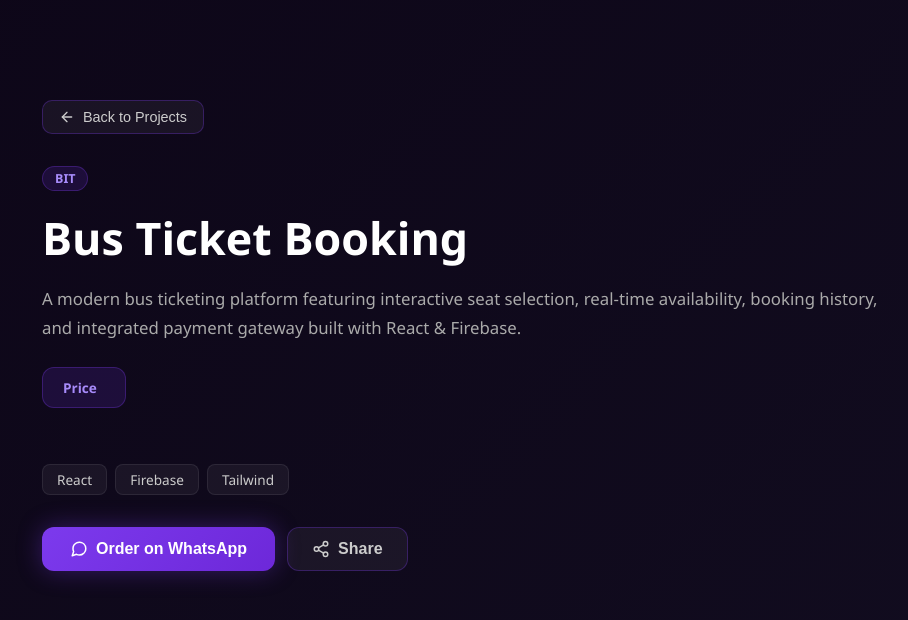
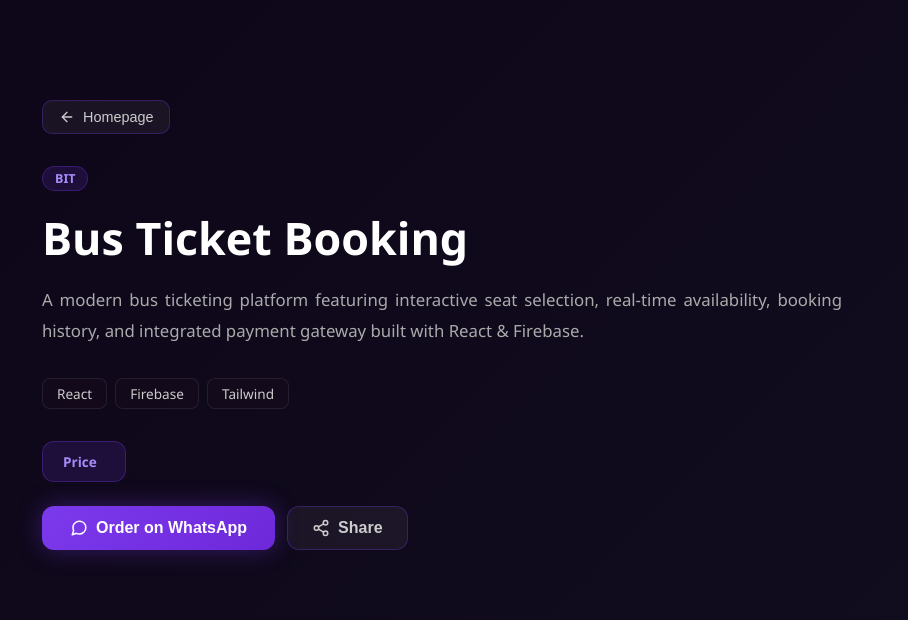
Before and after one commit to rijan0717/projectpassout-next, a Next.js app: page /projects/bus-ticket-booking in a window 1280 px wide. Shown: the top 620 px of the page, without its empty margins (172-1080 px from the left). Built offline with nearby package versions, Linux system fonts and the light colour scheme.

Commit message:
project detail page format adjusted

```diff
--- a/src/app/projects/[id]/page.js
+++ b/src/app/projects/[id]/page.js
@@ -38,7 +38,7 @@ export default function ProjectDetail() {
         onClick={() => router.push("/")}
         style={{ display: "flex", alignItems: "center", gap: "8px", background: "rgba(255,255,255,0.05)", border: "1px solid rgba(124,58,237,0.3)", color: "#ccc", padding: "8px 16px", borderRadius: "10px", cursor: "pointer", marginBottom: "32px", fontSize: "0.9rem" }}
       >
-        <FiArrowLeft size={16} /> Back to Projects
+        <FiArrowLeft size={16} /> Homepage
       </motion.button>
 
       {/* HEADER */}
@@ -52,8 +52,30 @@ export default function ProjectDetail() {
         </div>
 
         <h1 style={{ fontSize: "clamp(1.8rem, 4vw, 2.8rem)", fontWeight: 900, marginBottom: "16px" }}>{project.title}</h1>
-        <p style={{ color: "#aaa", fontSize: "1.05rem", lineHeight: 1.75, marginBottom: "24px" }}>{project.longDescription}</p>
+<p style={{
+  color: "#aaa",
+  fontSize: "1.05rem",
+  lineHeight: 1.85,
+  marginBottom: "32px",
+  maxWidth: "800px",
+  textAlign: "justify",
+  whiteSpace: "pre-line",
+}}>
+  {project.longDescription}
+</p>
 
+
+
+
+
+        {/* TAGS */}
+        <div style={{ display: "flex", gap: "8px", flexWrap: "wrap", marginBottom: "32px" }}>
+          {project.tags.map((tag) => (
+            <span key={tag} style={{ background: "rgba(93, 44, 44, 0.05)", color: "#ccc", fontSize: "0.85rem", padding: "5px 14px", borderRadius: "8px", border: "1px solid rgba(255,255,255,0.08)" }}>
+              {tag}
+            </span>
+          ))}
+        </div>
         {/* PRICE */}
           <div style={{
            display: "inline-flex",
@@ -70,18 +92,6 @@ export default function ProjectDetail() {
         {Array.isArray(project.price) ? project.price[0] : project.price}
          </span>
        </div>
-
-{/* TAGS */}
-<div style={{ display: "flex", gap: "8px", flexWrap: "wrap", marginBottom: "32px" }}></div>
-
-        {/* TAGS */}
-        <div style={{ display: "flex", gap: "8px", flexWrap: "wrap", marginBottom: "32px" }}>
-          {project.tags.map((tag) => (
-            <span key={tag} style={{ background: "rgba(255,255,255,0.05)", color: "#ccc", fontSize: "0.85rem", padding: "5px 14px", borderRadius: "8px", border: "1px solid rgba(255,255,255,0.08)" }}>
-              {tag}
-            </span>
-          ))}
-        </div>
 
         {/* ACTION BUTTONS */}
         <div style={{ display: "flex", gap: "12px", flexWrap: "wrap", marginBottom: "48px" }}>
@@ -107,7 +117,7 @@ export default function ProjectDetail() {
         {/* SCREENSHOTS */}
         {project.screenshots && project.screenshots.length > 0 && (
           <div>
-            <h2 style={{ fontSize: "1.3rem", fontWeight: 700, marginBottom: "20px" }}>Screenshots</h2>
+            <h2 style={{ fontSize: "1.3rem", fontWeight: 700, marginBottom: "20px" }}>Attachments🔗</h2>
             <div style={{ display: "grid", gridTemplateColumns: "repeat(auto-fill, minmax(280px, 1fr))", gap: "16px" }}>
               {project.screenshots.map((src, i) => (
                 <motion.img
--- a/src/data/projects.js
+++ b/src/data/projects.js
@@ -5,9 +5,11 @@ const projects = [
   description: "Full-featured online medicine delivery system with admin panel based on CRUD operation.",
   longDescription: `Online Medicine Delivery System is a fully scratch-built web application developed without any backend framework — powered entirely by core PHP and MySQL, hosted on XAMPP for local environment. The frontend is built with pure HTML and CSS, keeping it lightweight and fast. It includes a complete user authentication system and a powerful admin panel with full CRUD operations for managing medicines, orders, users, and more.
 
-The admin panel features a real-time dashboard displaying total users, orders, prescriptions, and medicines at a glance. Admins can manage recent orders with status tracking (Confirmed, Cancelled), handle doctor appointments, manage prescriptions uploaded by users, add/remove medicines with pricing, and respond to contact messages — all from a clean and organized interface. Screenshots of the admin panel, database structure, and frontend UI are included below.`,
-  tags: ["PHP", "MySQL", "HTML", "CSS"],
-  category: ["BCA", "BIM"],
+  The admin panel features a real-time dashboard displaying total users, orders, prescriptions, and medicines at a glance. Admins can manage recent orders with status tracking (Confirmed, Cancelled), handle doctor appointments, manage prescriptions uploaded by users, add/remove medicines with pricing, and respond to contact messages — all from a clean and organized interface. Screenshots of the admin panel, database structure, and frontend UI are included below.`,
+
+
+    tags: ["PHP", "MySQL", "HTML", "CSS"],
+  category: ["BCA", "BIM","BIT"],
   price: "Rs. 2,000",
   screenshots: ["/screenshots/Homepage-easemeds.png",
     "/screenshots/adminpane-easemeds.png",
```
